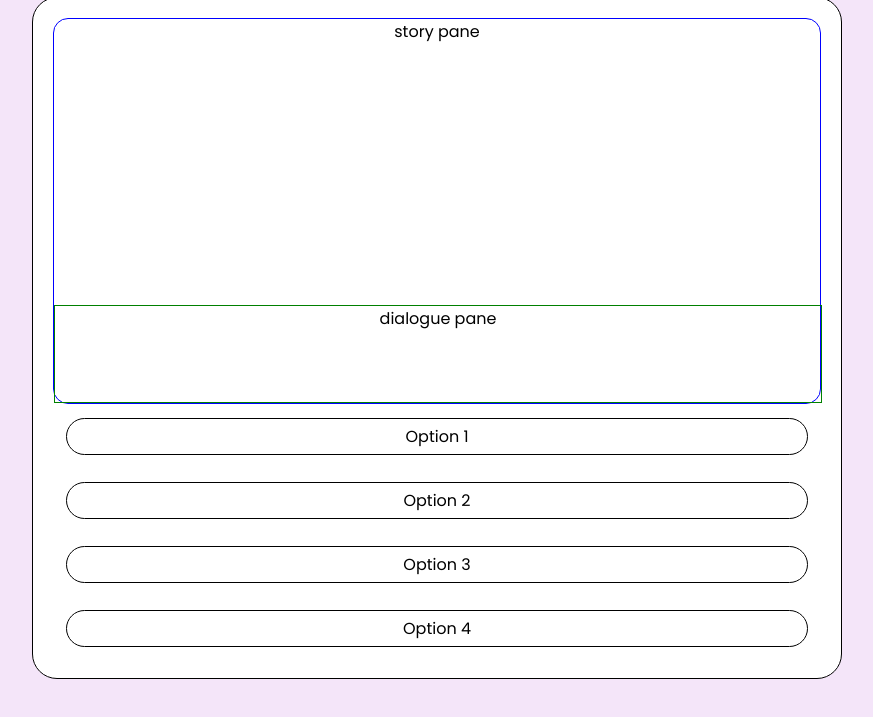
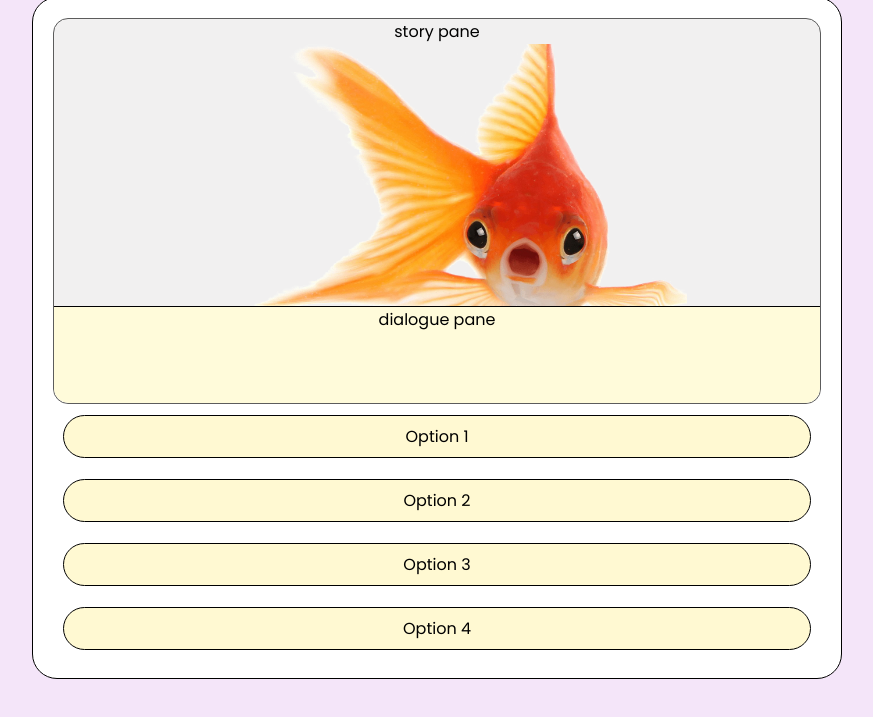
Before and after one commit to voviv2000/445_Project, a plain HTML site: page index.html in a window 1280 px wide. Shown: the part 51-768 px from the top of the page, without its empty margins (203-1076 px from the left). Drawn offline with Linux system fonts and the light colour scheme.

Commit message:
css additions

```diff
--- a/index.html
+++ b/index.html
@@ -10,6 +10,10 @@
         <div class="container">
             <div class="story-pane">
                 <p>story pane</p>
+                <div>
+                    <!-- <p>image here</p> -->
+                    <img src=".\Character_PNGs/1720x1076.png" width="500" style="object-fit: contain;">
+                </div>
                 <div class="dialogue-pane">
                     <p>dialogue pane</p>
                 </div>
--- a/style.css
+++ b/style.css
@@ -22,16 +22,26 @@ body {
 }
 
 .story-pane {
-    background-color: white;
-    border: 1px solid blue;
+    background-color: rgb(241, 240, 240);
+    border: 1px solid rgb(92, 92, 92);
     border-radius: 15px;
     height: 60%;
     /* margin: 5%; */
     position: relative;
 }
 
+.cropped {
+    width: 150px;
+    height: 150px;
+    overflow: hidden;
+}
+
 .dialogue-pane {
-    border: 1px solid green;
+    /* border: 1px solid rgb(0, 128, 41); */
+    border-top: 1px solid rgb(0, 0, 0);
+    border-radius: 0 0 15px 15px; /* top left, top right, btm right, btm left */
+    background-color: #fffbda;
+    /* opacity: .6; */
     width: 100%;
     height: 25%;
     position: absolute;
@@ -50,20 +60,21 @@ ul {
     width: 100%;
     height: 100%;
     margin: auto;
-
     display: flex;
     flex-direction: column;
     justify-content: space-around;
 }
 
 .option {
-    border: 1px solid black;
+    border: 1.5px solid black;
     border-radius: 25px;
     width: 95%;
     margin: auto;
-    padding: 5px;
+    padding: 8px;
+    background-color: #fff9d2;/* #fff6be; */
 }
 
 .option:hover {
-    color: darkorchid;
+    color: rgb(255, 255, 255);
+    background-color: rgb(255, 207, 84);
 }
```
